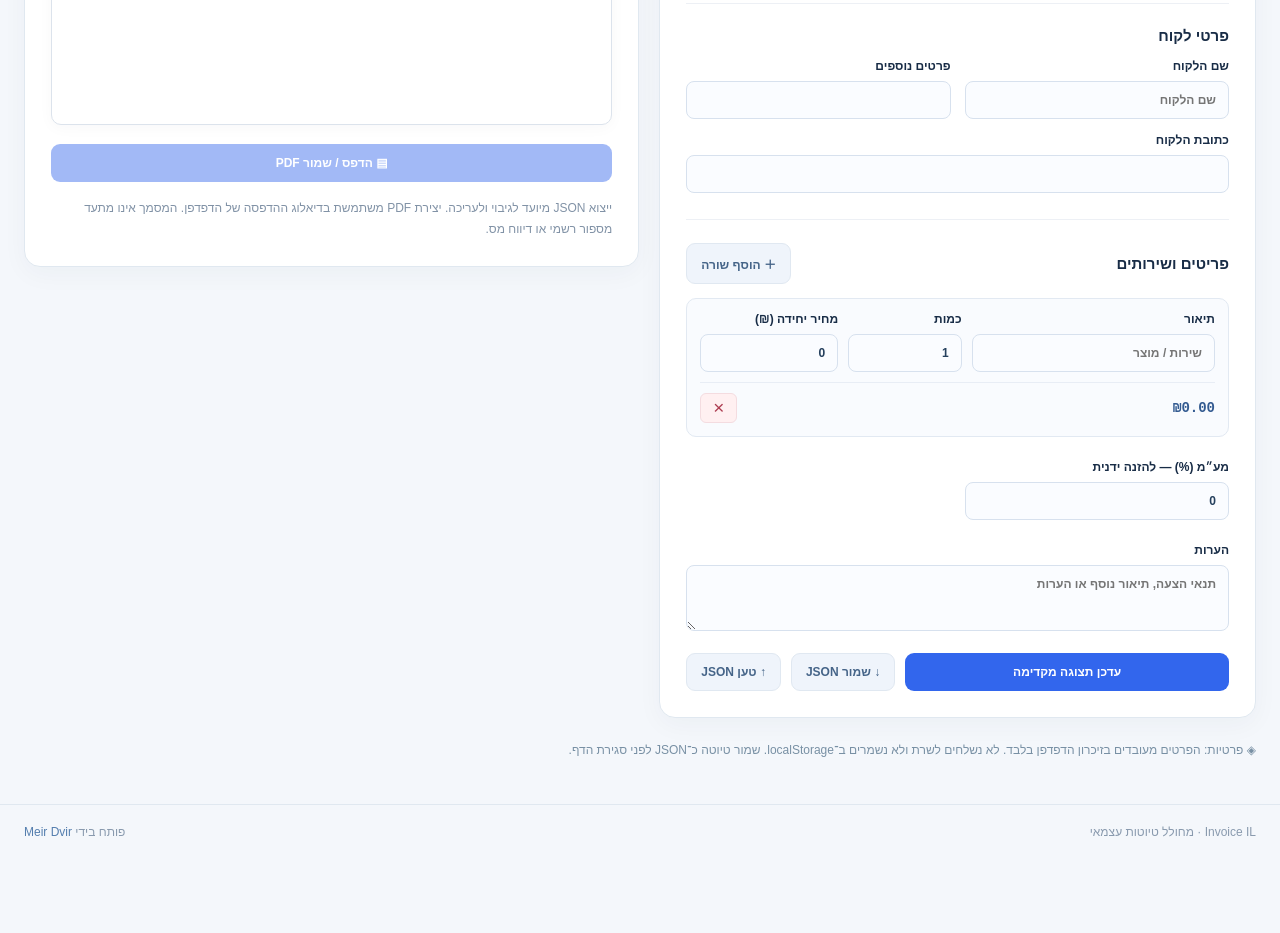
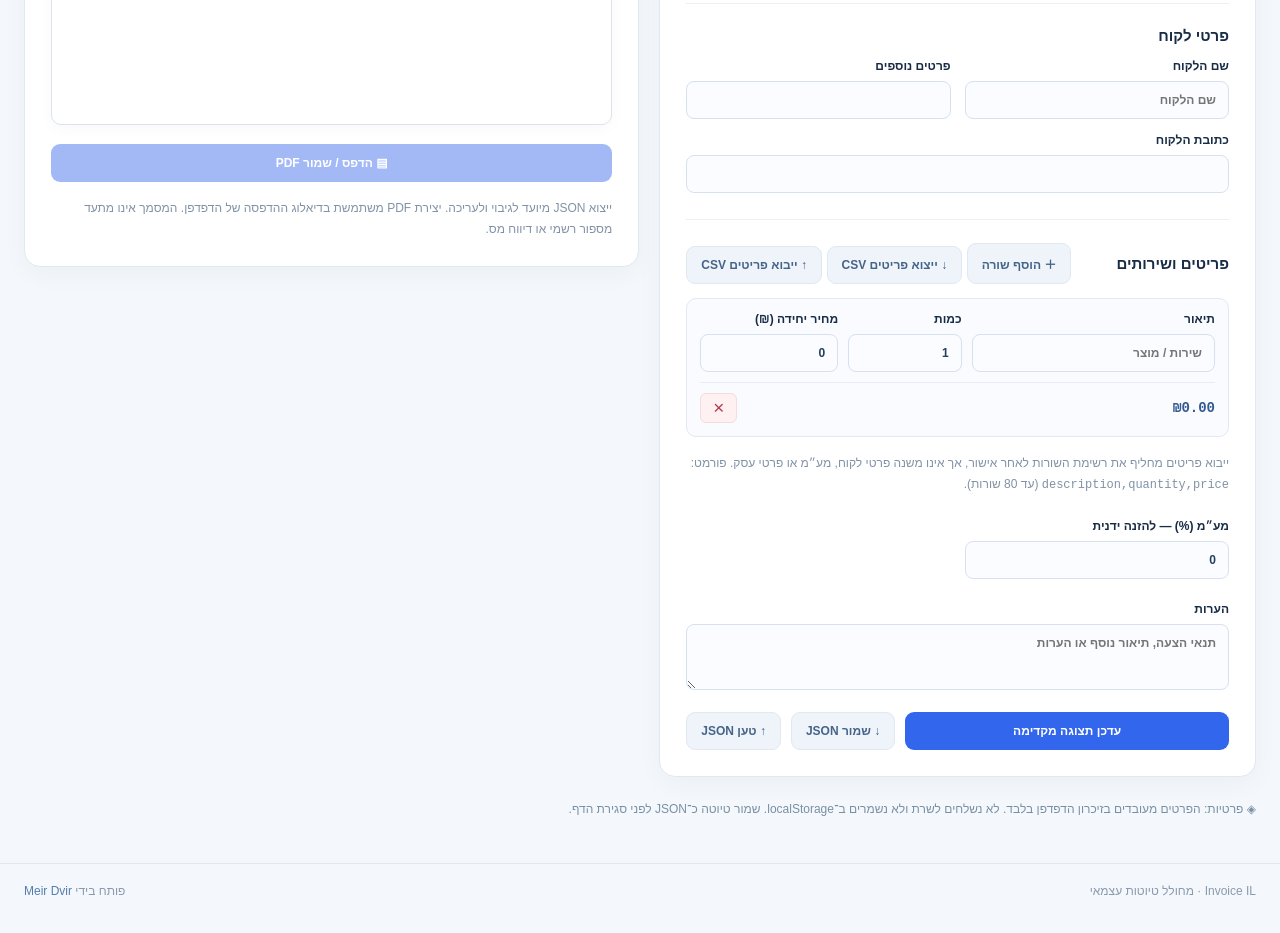
Before and after one commit to MeiRR17/invoice-il, a plain HTML site: page index.html in a window 1280 px wide. Shown: the part 790-1723 px from the top of the page. Before the commit the page ends 1664 px from the top, so only its background shows below. Drawn offline with Linux system fonts and the light colour scheme.

Commit message:
feat(invoice): add import/export CSV actions for editable line items

```diff
--- a/index.html
+++ b/index.html
@@ -33,8 +33,15 @@
    <label class="field">פרטים נוספים <input id="customer-details" maxlength="240"></label>
    <label class="field wide">כתובת הלקוח <input id="customer-address" maxlength="300"></label>
  </div></div>
- <div class="section"><div class="section-head"><h3>פריטים ושירותים</h3><button type="button" id="add-item" class="button secondary">＋ הוסף שורה</button></div>
+ <div class="section"><div class="section-head"><h3>פריטים ושירותים</h3>
+   <div class="item-actions">
+     <button type="button" id="add-item" class="button secondary">＋ הוסף שורה</button>
+     <button type="button" id="export-items" class="button secondary">↓ ייצוא פריטים CSV</button>
+     <button type="button" id="import-items" class="button secondary">↑ ייבוא פריטים CSV</button>
+     <input id="items-file" type="file" accept=".csv,text/csv,text/plain" hidden>
+   </div></div>
    <div id="items" class="items"></div>
+   <p class="subnote">ייבוא פריטים מחליף את רשימת השורות לאחר אישור, אך אינו משנה פרטי לקוח, מע״מ או פרטי עסק. פורמט: <code>description,quantity,price</code> (עד 80 שורות).</p>
  </div>
  <div class="grid payment-fields">
    <label class="field">מע״מ (%) — להזנה ידנית <input id="vat-rate" type="number" min="0" max="100" step=".01" value="0"></label>
```
